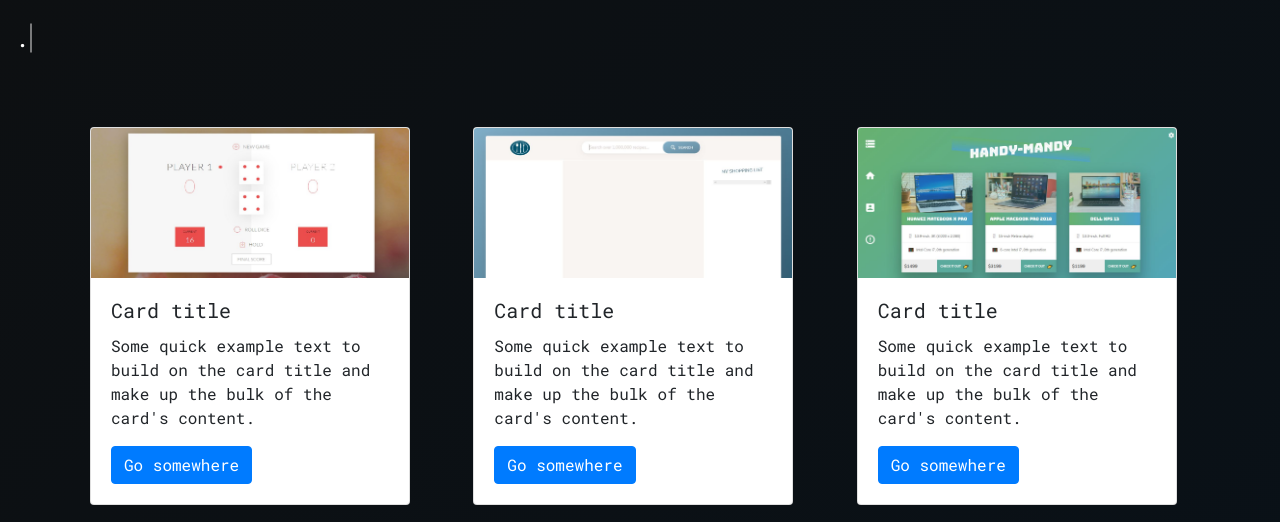
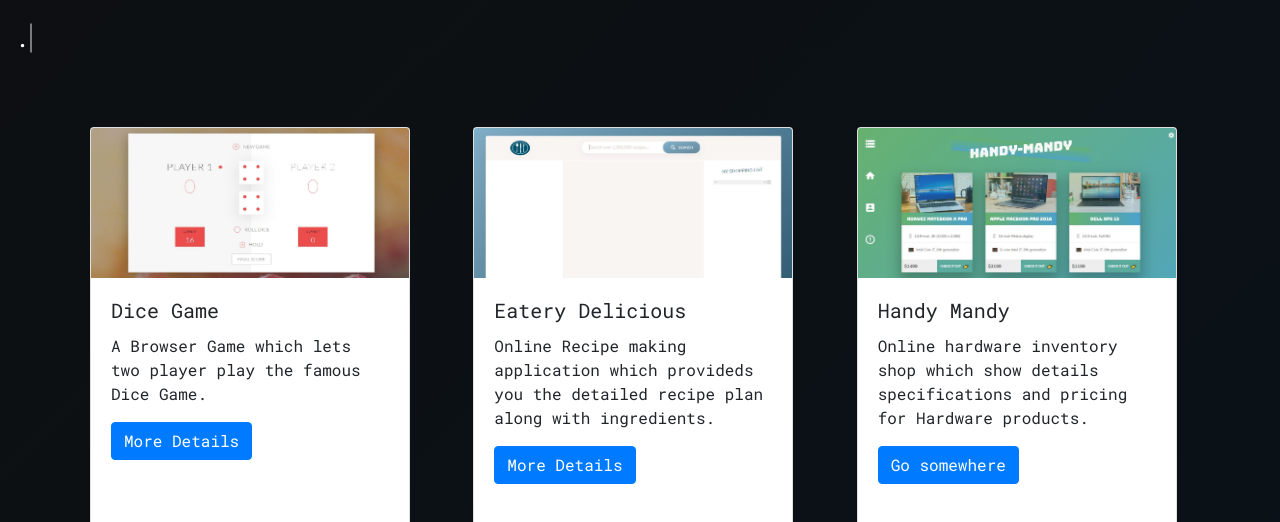
Before and after one commit to vrushit/vrushit.github.io, a website: page index.html in a window 1280 px wide. Shown: the part 1725-2247 px from the top of the page. Drawn offline with nearby package versions, Linux system fonts and the light colour scheme.

Commit message:
Hardware Store

```diff
--- a/index.html
+++ b/index.html
@@ -164,31 +164,31 @@
            <div class="container">
                <div class="row">
                     <div class="col-4">
-                        <div class="card " style="width: 20rem;">
+                        <div class="card " style="width: 20rem;height:400px">
                             <img src="./images/Project1.JPG" class="card-img-top" alt="project1">
                             <div class="card-body">
-                              <h5 class="card-title">Card title</h5>
-                              <p class="card-text">Some quick example text to build on the card title and make up the bulk of the card's content.</p>
-                              <a href="#" class="btn btn-primary">Go somewhere</a>
+                              <h5 class="card-title">Dice Game</h5>
+                              <p class="card-text">A Browser Game which lets two player play the famous Dice Game.</p>
+                              <a href="https://github.com/vrushit/Dice-Game" class="btn btn-primary">More Details</a>
                             </div>
                           </div>
                     </div>
                     <div class="col-4">
-                        <div class="card" style="width: 20rem;">
+                        <div class="card" style="width: 20rem;height: 400px">
                             <img src="./images/Project2.JPG" class="card-img-top" alt="project2">
                             <div class="card-body">
-                              <h5 class="card-title">Card title</h5>
-                              <p class="card-text">Some quick example text to build on the card title and make up the bulk of the card's content.</p>
-                              <a href="#" class="btn btn-primary">Go somewhere</a>
+                              <h5 class="card-title">Eatery Delicious</h5>
+                              <p class="card-text">Online Recipe making application which provideds you the detailed recipe plan along with ingredients.</p>
+                              <a href="https://github.com/vrushit/Eatery-Delicious" class="btn btn-primary">More Details</a>
                             </div>
                           </div>
                     </div>
                     <div class="col-4">
-                        <div class="card" style="width: 20rem;">
+                        <div class="card" style="width: 20rem;height:400px">
                             <img src="./images/Project3.JPG" class="card-img-top" alt="project2">
                             <div class="card-body">
-                              <h5 class="card-title">Card title</h5>
-                              <p class="card-text">Some quick example text to build on the card title and make up the bulk of the card's content.</p>
+                              <h5 class="card-title">Handy Mandy</h5>
+                              <p class="card-text">Online hardware inventory shop which show details specifications and pricing for Hardware products.</p>
                               <a href="#" class="btn btn-primary">Go somewhere</a>
                             </div>
                           </div>
```
